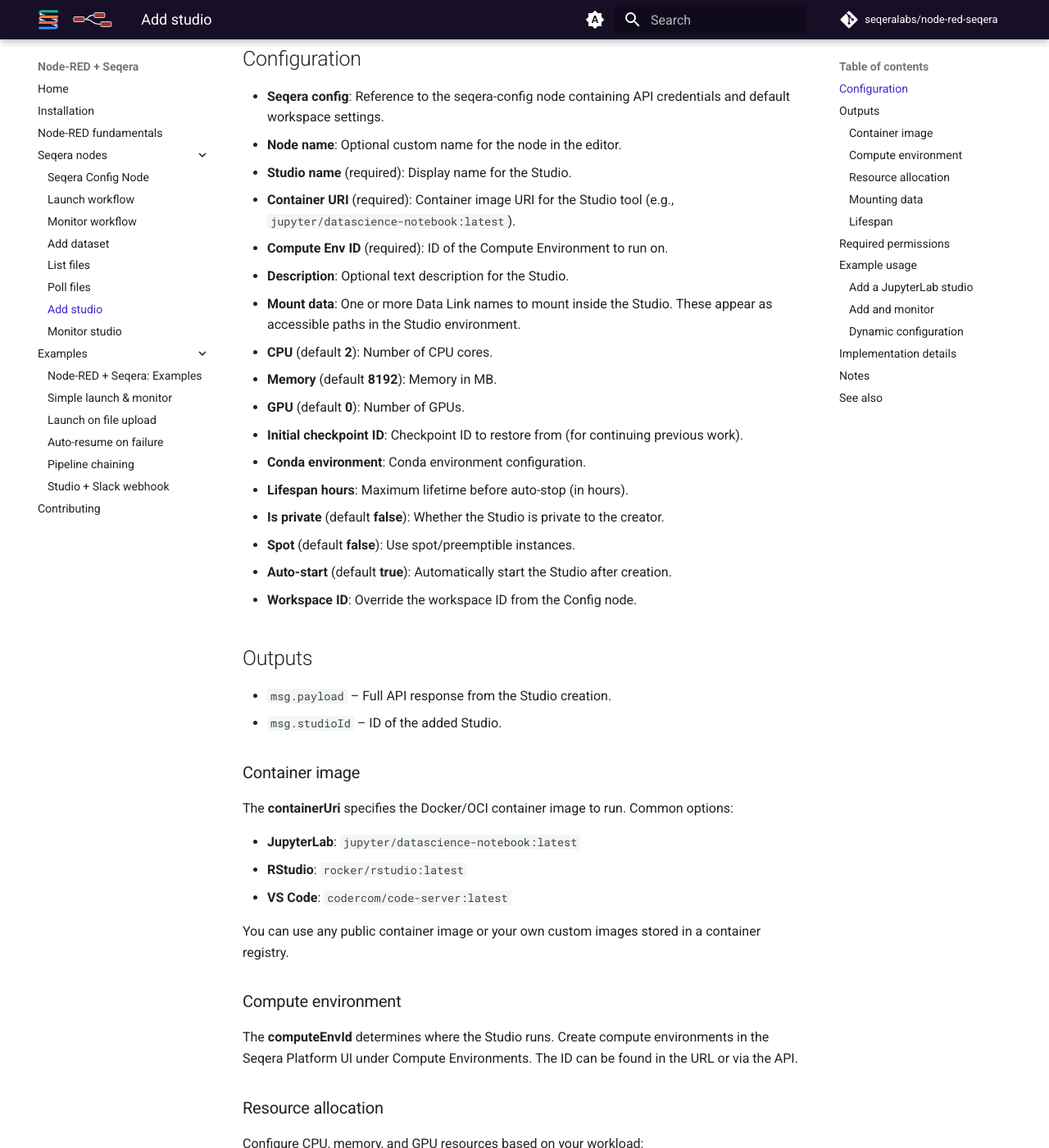
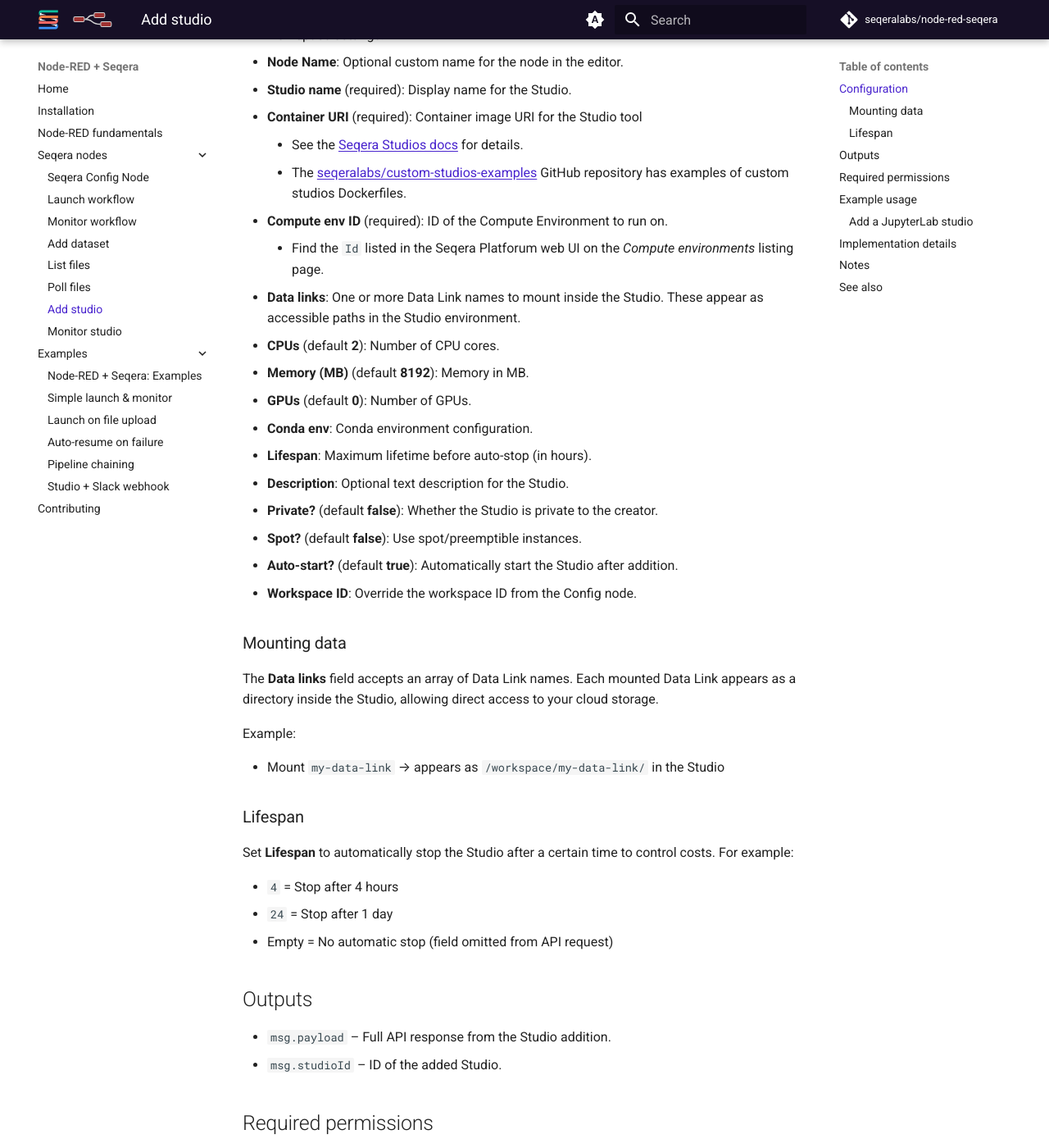
Before and after one commit to seqeralabs/node-red-seqera, an MkDocs documentation site: the page built from docs/seqera_nodes/add_studio.md, in a window 1280 px wide and 1400 px high, scrolled down 1741 px. Shown: the whole window at 82% size. Built offline with MkDocs 1.6.1 and Material for MkDocs 9.7.7, drawn with Linux system fonts in a browser that asks for light colours; comment, search, counter and statistics services are not loaded; some of the changed text lies outside the part shown.

Commit message:
Finish working with seqera nodes docs

````diff
--- a/docs/seqera_nodes/add_studio.md
+++ b/docs/seqera_nodes/add_studio.md
@@ -2,12 +2,9 @@
 
 **Add a new Studio (interactive workspace) on Seqera Platform.**
 
-[Seqera Studios](https://docs.seqera.io/platform/latest/studios/overview) provide interactive development environments (like JupyterLab, RStudio, VS Code) running on cloud compute with access to your data.
+[Seqera Studios](https://docs.seqera.io/platform/latest/studios/overview) provide interactive development environments (like JupyterLab, RStudio, VS Code, Xpra or custom images) running on cloud compute with access to your data.
 
-Trigger a studio creation by passing any event message to the input. Configure the studio properties in one or more of the following ways:
-
-1. With static values set the node config fields
-2. By passing input payloads to the node config fields
+Trigger a studio addition by passing any event message to the input.
 
 <figure markdown="span">
     ![add studio node](../img/add_studio_node.png){ width=400}
@@ -17,53 +14,28 @@
 ## Configuration
 
 -   **Seqera config**: Reference to the seqera-config node containing API credentials and default workspace settings.
--   **Node name**: Optional custom name for the node in the editor.
+-   **Node Name**: Optional custom name for the node in the editor.
 -   **Studio name** (required): Display name for the Studio.
--   **Container URI** (required): Container image URI for the Studio tool (e.g., `jupyter/datascience-notebook:latest`).
--   **Compute Env ID** (required): ID of the Compute Environment to run on.
+-   **Container URI** (required): Container image URI for the Studio tool
+    -   See the [Seqera Studios docs](https://docs.seqera.io/platform-cloud/studios/container-images) for details.
+    -   The [seqeralabs/custom-studios-examples](https://github.com/seqeralabs/custom-studios-examples) GitHub repository has examples of custom studios Dockerfiles.
+-   **Compute env ID** (required): ID of the Compute Environment to run on.
+    -   Find the `Id` listed in the Seqera Platforum web UI on the _Compute environments_ listing page.
+-   **Data links**: One or more Data Link names to mount inside the Studio. These appear as accessible paths in the Studio environment.
+-   **CPUs** (default **2**): Number of CPU cores.
+-   **Memory (MB)** (default **8192**): Memory in MB.
+-   **GPUs** (default **0**): Number of GPUs.
+-   **Conda env**: Conda environment configuration.
+-   **Lifespan**: Maximum lifetime before auto-stop (in hours).
 -   **Description**: Optional text description for the Studio.
--   **Mount data**: One or more Data Link names to mount inside the Studio. These appear as accessible paths in the Studio environment.
--   **CPU** (default **2**): Number of CPU cores.
--   **Memory** (default **8192**): Memory in MB.
--   **GPU** (default **0**): Number of GPUs.
--   **Initial checkpoint ID**: Checkpoint ID to restore from (for continuing previous work).
--   **Conda environment**: Conda environment configuration.
--   **Lifespan hours**: Maximum lifetime before auto-stop (in hours).
--   **Is private** (default **false**): Whether the Studio is private to the creator.
--   **Spot** (default **false**): Use spot/preemptible instances.
--   **Auto-start** (default **true**): Automatically start the Studio after creation.
+-   **Private?** (default **false**): Whether the Studio is private to the creator.
+-   **Spot?** (default **false**): Use spot/preemptible instances.
+-   **Auto-start?** (default **true**): Automatically start the Studio after addition.
 -   **Workspace ID**: Override the workspace ID from the Config node.
-
-## Outputs
-
--   `msg.payload` – Full API response from the Studio creation.
--   `msg.studioId` – ID of the added Studio.
-
-### Container image
-
-The **containerUri** specifies the Docker/OCI container image to run. Common options:
-
--   **JupyterLab**: `jupyter/datascience-notebook:latest`
--   **RStudio**: `rocker/rstudio:latest`
--   **VS Code**: `codercom/code-server:latest`
-
-You can use any public container image or your own custom images stored in a container registry.
-
-### Compute environment
-
-The **computeEnvId** determines where the Studio runs. Create compute environments in the Seqera Platform UI under Compute Environments. The ID can be found in the URL or via the API.
-
-### Resource allocation
-
-Configure CPU, memory, and GPU resources based on your workload:
-
--   **Light work** (data exploration): 2 CPU, 8GB memory
--   **Standard analysis**: 4 CPU, 16GB memory
--   **Heavy computation**: 8+ CPU, 32+ GB memory, GPUs as needed
 
 ### Mounting data
 
-The **mountData** field accepts an array of Data Link names. Each mounted Data Link appears as a directory inside the Studio, allowing direct access to your cloud storage.
+The **Data links** field accepts an array of Data Link names. Each mounted Data Link appears as a directory inside the Studio, allowing direct access to your cloud storage.
 
 Example:
 
@@ -71,11 +43,16 @@
 
 ### Lifespan
 
-Set **lifespanHours** to automatically stop the Studio after a certain time to control costs. For example:
+Set **Lifespan** to automatically stop the Studio after a certain time to control costs. For example:
 
 -   `4` = Stop after 4 hours
 -   `24` = Stop after 1 day
--   `0` or empty = No automatic stop
+-   Empty = No automatic stop (field omitted from API request)
+
+## Outputs
+
+-   `msg.payload` – Full API response from the Studio addition.
+-   `msg.studioId` – ID of the added Studio.
 
 ## Required permissions
 
@@ -87,42 +64,16 @@
 
 ### Add a JupyterLab studio
 
-1. Add an **inject** node to trigger creation
+1. Add an **inject** node to trigger addition
 2. Add a **add-studio** node and configure:
-    - **studioName**: `My Analysis Studio`
-    - **containerUri**: `jupyter/datascience-notebook:latest`
-    - **computeEnvId**: `your-compute-env-id`
-    - **cpu**: `4`
-    - **memory**: `16384`
-    - **mountData**: `["my-datasets", "my-results"]`
+    - **Studio name**: `My Notebook`
+    - **Container URI**: `public.cr.seqera.io/platform/data-studio-jupyter:4.2.5-0.8`
+    - **Compute env ID**: `your-compute-env-id`
+    - **CPUs**: `4`
+    - **Memory (MB)**: `16384`
+    - **Data links**: `["my-datasets", "my-results"]`
 3. Add a **debug** node to see the output
 4. Deploy and click inject
-
-### Add and monitor
-
-Chain studio creation with monitoring:
-
-1. inject → add-studio → monitor-studio
-2. The `msg.studioId` is passed automatically from add to monitor
-3. Connect monitor output 2 (Ready to use) to a notification node
-4. Deploy
-
-You'll be notified as soon as the Studio is ready to use.
-
-### Dynamic configuration
-
-Use a **function** node to set parameters dynamically:
-
-```javascript
-msg.studioName = `Analysis-${Date.now()}`;
-msg.cpu = msg.requiresGPU ? 8 : 4;
-msg.memory = msg.requiresGPU ? 32768 : 16384;
-msg.gpu = msg.requiresGPU ? 1 : 0;
-msg.mountData = ["shared-data", msg.userDataLink];
-return msg;
-```
-
-Connect this to a add-studio node with fields set to their respective `msg` properties.
 
 ## Implementation details
 
@@ -137,8 +88,6 @@
 -   Studio names must be unique within a workspace
 -   Container images must be accessible from the compute environment
 -   Data Links must exist before mounting them
--   Resource limits depend on your compute environment configuration
--   Studios consume compute resources and incur costs while running
 -   Set `autoStart: false` if you want to manually start the Studio later
 -   Custom message properties are preserved in the output (e.g., `msg._context`)
 
````
Also changed, not shown: CLAUDE.md (+2 -2 lines), docs/seqera_nodes/add_dataset.md (+18 -44 lines), docs/seqera_nodes/list_files.md (+28 -34 lines), docs/seqera_nodes/monitor_studio.md (+11 -70 lines), docs/seqera_nodes/poll_files.md (+15 -43 lines), docs/img/monitor_studio_node_outputs.png (added), 2 other files.
